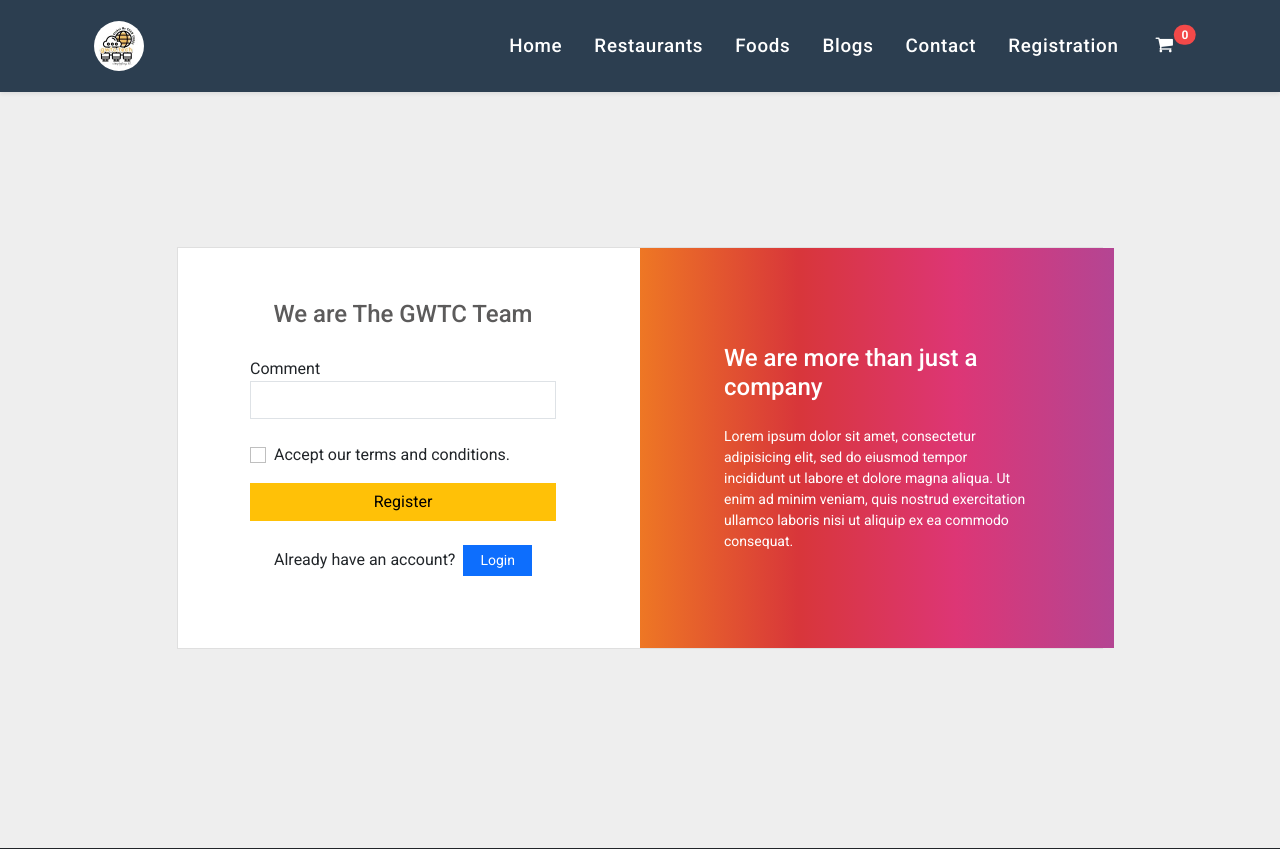
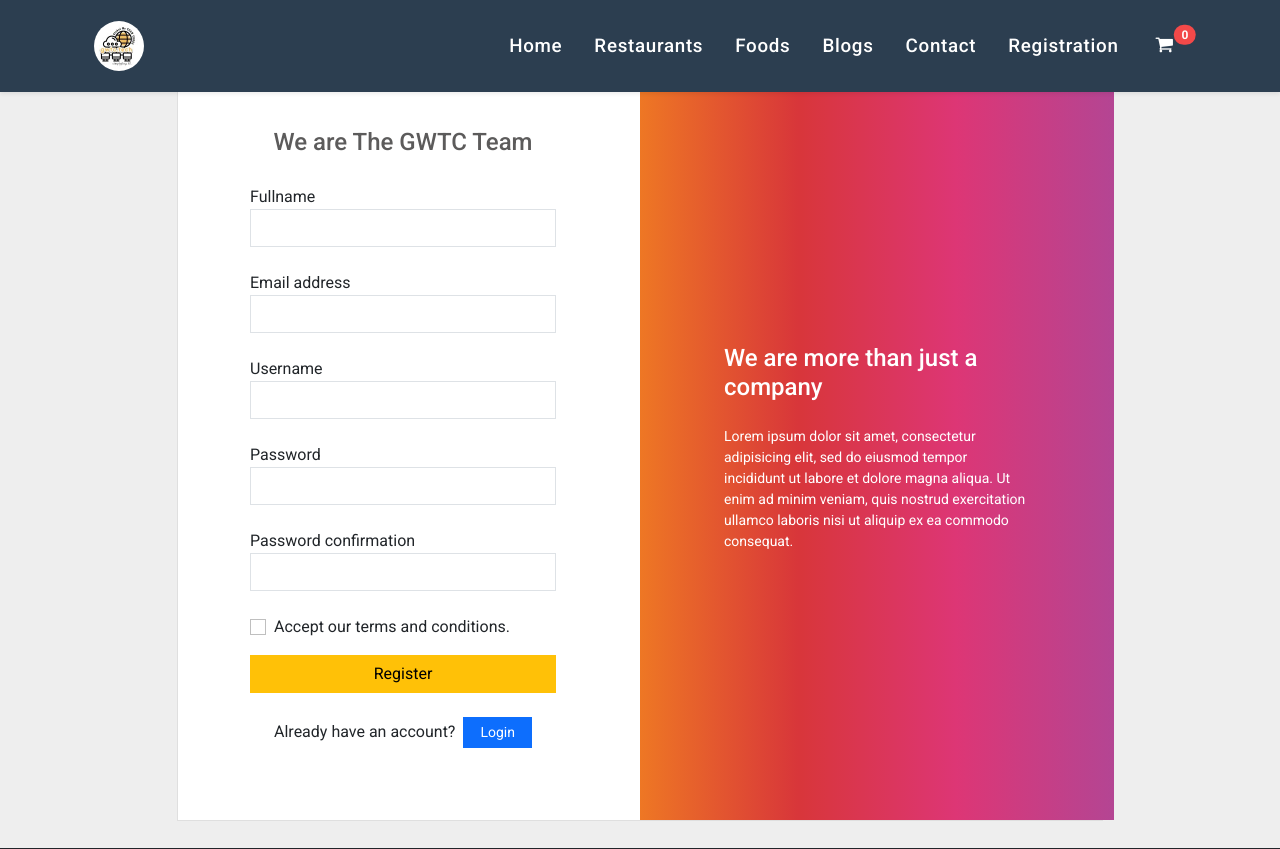
Before and after one commit to gokarna123-goku/multi_vendor_platform, a Django app: template templates/registration/signup.html in a window 1280 px wide. Shown: the top 849 px of the page. Run offline with Django 3.2, Linux system fonts and the light colour scheme; the template is opened without the code that fills it: values that come from a table or form of the project are taken from there, others are empty; some libraries are stand-ins or nearby versions.

Commit message:
implemented new registration system

```diff
--- a/accounts/forms.py
+++ b/accounts/forms.py
@@ -1,5 +1,7 @@
 from django.contrib.auth.forms import UserCreationForm, ReadOnlyPasswordHashField
 from accounts.models import User
+from restaurant.models import Customer, Address
+from django import forms
 
 
 class RegisterForm(UserCreationForm):
@@ -8,3 +10,14 @@ class RegisterForm(UserCreationForm):
         fields = ('email','username',)
         # exclude = ('password',)
         # fields = '__all__'
+
+class CustomerForm(forms.ModelForm):
+    class Meta:
+        model = Customer
+        fields = ('fullname',)
+
+
+class AddressForm(forms.ModelForm):
+    class Meta:
+        model = Address
+        fields = ('permanent_address', 'temporary_address', 'working_address',)
--- a/restaurant/models.py
+++ b/restaurant/models.py
@@ -27,14 +27,25 @@ OrderStatus = (
 
 # Create your models here.
 
+
 class Customer(models.Model):
-    user = models.OneToOneField(User, on_delete=models.CASCADE)
+    user = models.OneToOneField(User, on_delete=models.CASCADE, related_name = 'customer')
     fullname = models.CharField(max_length=200)
-    address = models.CharField(max_length=200, null=True, blank=True)
     joined_on = models.DateTimeField(auto_now_add=True)
 
     def __str__(self):
         return self.fullname
+
+
+class Address(models.Model):
+    permanent_address = models.CharField(max_length=200, null=True, blank=True)
+    temporary_address = models.CharField(max_length=200)
+    working_address = models.CharField(max_length=200, null=True, blank=True)
+    customer = models.ForeignKey(Customer, on_delete=models.CASCADE)
+
+    def __str__(self):
+        return self.permanent_address
+
 
 def get_file_path_for_food(request, filename):
     original_filename = filename
--- a/templates/registration/signup.html
+++ b/templates/registration/signup.html
@@ -19,11 +19,18 @@
                                     <h4 class="mt-1 mb-4 pb-1 title text-center">We are The GWTC Team</h4>
                                     <form method='post' class="form-for-signup">
                                         {% csrf_token %}
-                                        {% for fields in form %}
+                                        {% for fields in form2 %}
                                             <div class="form-outline mb-4">
                                                 <label>{{fields.label}}</label>
                                                 {% render_field fields class="form-control border" %}
                                             </div>
+                                        {% endfor %}
+
+                                        {% for fields in form1 %}
+                                        <div class="form-outline mb-4">
+                                            <label>{{fields.label}}</label>
+                                            {% render_field fields class="form-control border" %}
+                                        </div>
                                         {% endfor %}
                                         <div class="form-check mb-3">
                                             <input class="form-check-input" type="checkbox" value=""
```
Also changed, not shown: accounts/views.py (+25 -15 lines), accounts/migrations/0001_initial.py (added), restaurant/migrations/0001_initial.py (added), templates/blogs/blog_detail.html (line endings or trailing spaces).
